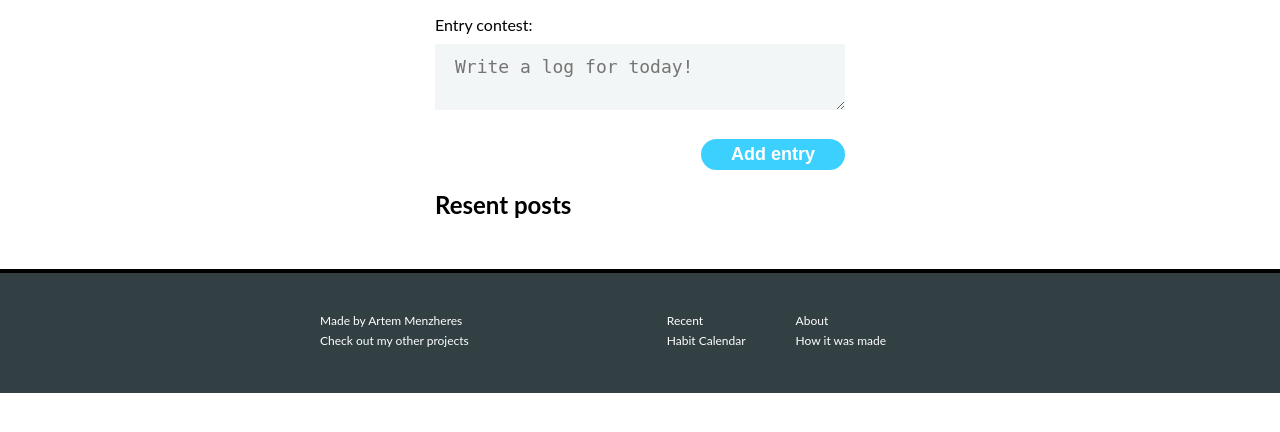
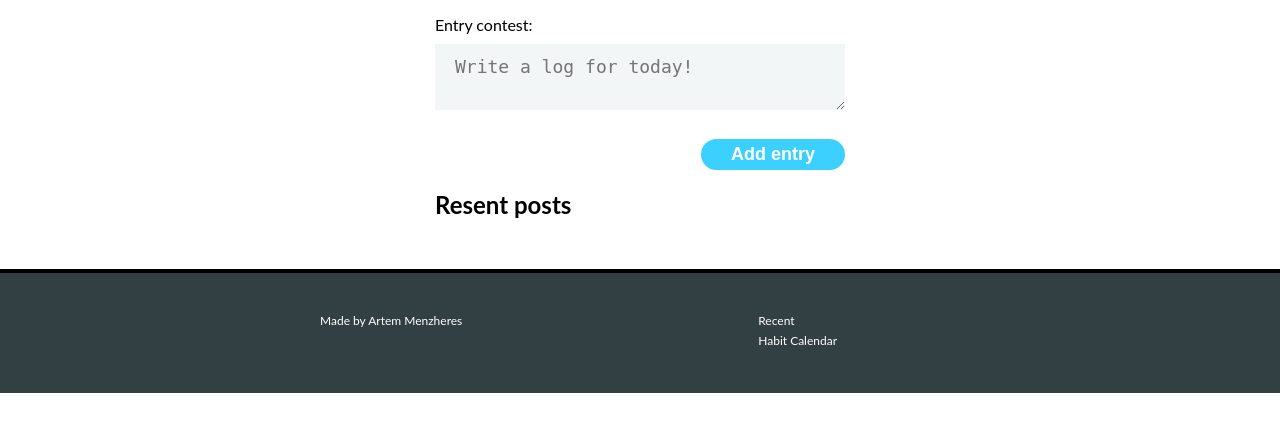
Before and after one commit to stepanskyvlad/flask-migro-blog, a Flask app: page / in a window 1280 px wide. Shown: the part 227-659 px from the top of the page. Run offline with Flask 3, Linux system fonts and the light colour scheme; data that the repository does not hold is empty.

Commit message:
added small changes to home.html

```diff
--- a/templates/home.html
+++ b/templates/home.html
@@ -49,17 +49,17 @@
         <div class="footer__content">
             <section class="left">
                 <a class="footer__item" href="#">Made by Artem Menzheres</a>
-                <a class="footer__item" href="#">Check out my other projects</a>
+{#                <a class="footer__item" href="#">Check out my other projects</a>#}
             </section>
             <section class="right">
                 <div class="footer__column">
                     <a class="footer__item" href="{{ url_for('habits.home') }}">Recent</a>
                     <a class="footer__item" href="{{ url_for('habits.habit') }}">Habit Calendar</a>
                 </div>
-                <div class="footer__column">
-                    <a class="footer__item" href="#">About</a>
-                    <a class="footer__item" href="#">How it was made</a>
-                </div>
+{#                <div class="footer__column">#}
+{#                    <a class="footer__item" href="#">About</a>#}
+{#                    <a class="footer__item" href="#">How it was made</a>#}
+{#                </div>#}
             </section>
         </div>
     </footer>
```
